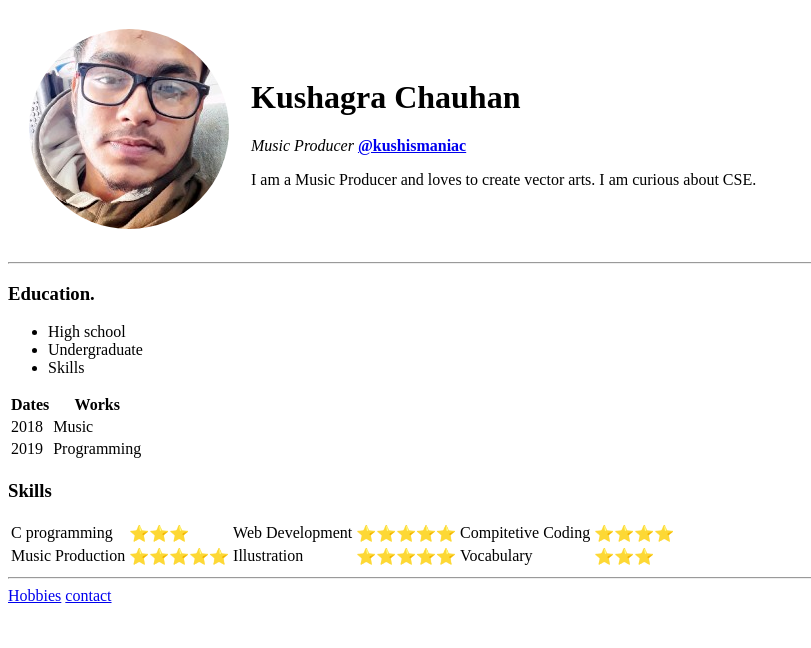
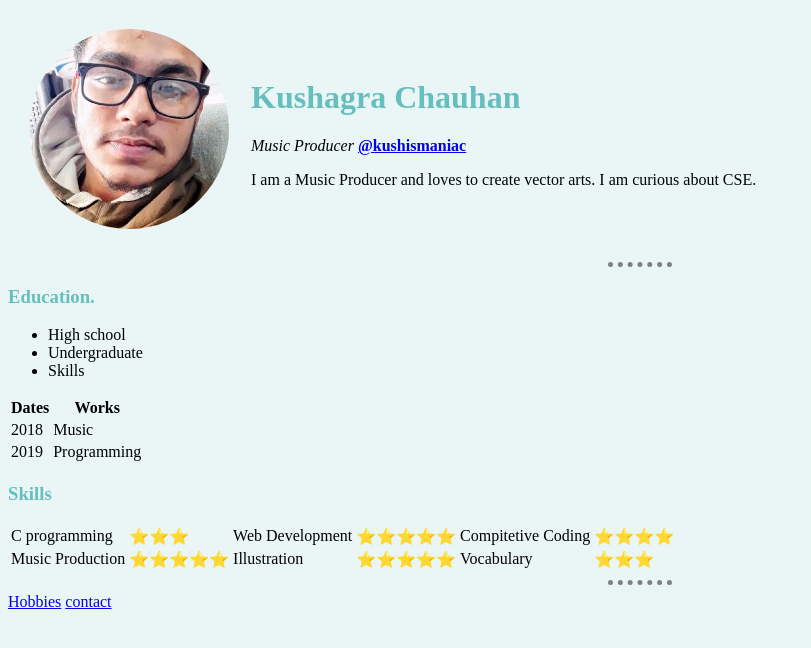
Before and after one commit to k-nautresurrect/webDev, a plain HTML site: page frontend/implement/sites/profile/index.html in a window 1280 px wide. Shown: the whole page, without its empty margins (0-811 px from the left). Drawn offline with Linux system fonts and the light colour scheme.

Commit message:
Learned how to apply inline, internal, external CSS

```diff
--- /dev/null
+++ b/frontend/implement/sites/css/styles.css
@@ -0,0 +1,19 @@
+body {
+	background-color: #EAF6F6;
+}
+
+hr {
+	border-style: dotted none none;
+	border-color: grey;
+	border-width: 5px;
+	width:  5%;
+	height: 0px;
+}
+
+h1{
+	color: #66BFBF;
+}
+
+h3{
+	color: #66BFBF;
+}
--- a/frontend/implement/sites/profile/index.html
+++ b/frontend/implement/sites/profile/index.html
@@ -4,8 +4,9 @@
 	<meta charset="UTF-8">
 	<meta name="viewport" content="width=device-width, initial-scale=1.0">
 	<title>Profile</title>
+	<link rel="stylesheet" type="text/css" href="../css/styles.css">
 </head>
-<body>
+<body> <!--style="background-color: powderblue;"--><!--Inline css.-->
 	<table cellspacing="20">
 		<tr>
 			<td><img style="border-radius: 50%;" src="../../media/profile.jpeg" alt="Profile"></td>
```
Also changed, not shown: frontend/implement/sites/profile/contact-me.html (+1 -0 lines), frontend/implement/sites/profile/hobbies.html (+1 -0 lines).
